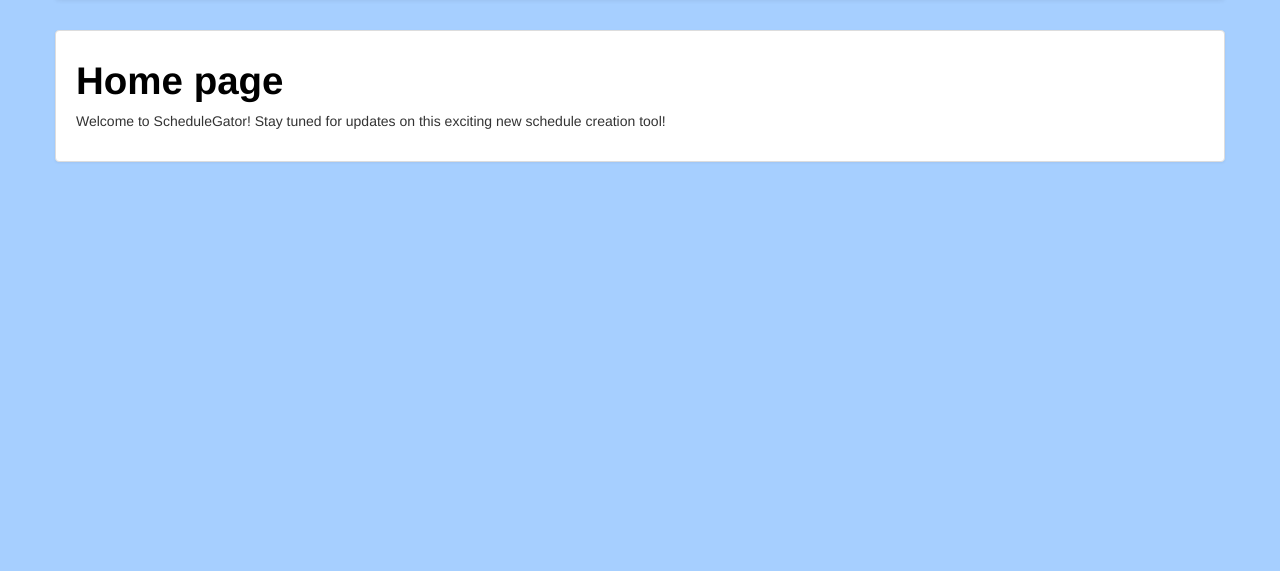
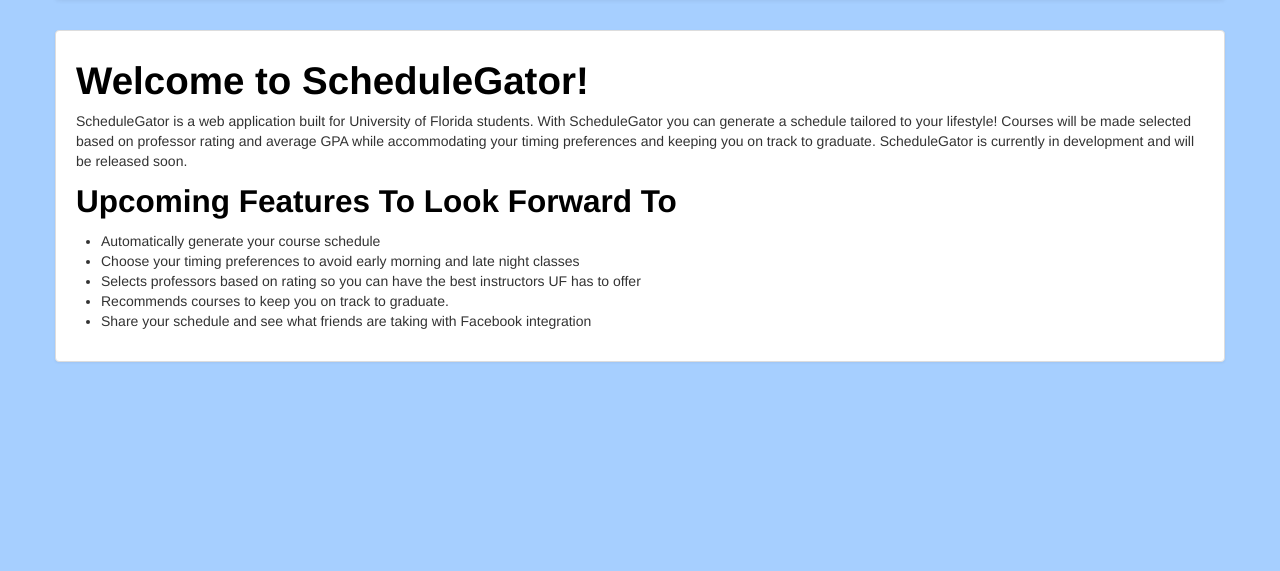
Before and after one commit to Fireworks/sGator, a Django app: page / in a window 1280 px wide. Shown: the part 67-638 px from the top of the page. Run offline with Django 3.2, Linux system fonts and the light colour scheme; parts of the project's set-up code (start-up, migrations or seed data) failed here and were passed over; some libraries are stand-ins or nearby versions.

Commit message:
temporary fluffy wuffy text for front page - make cooler later

```diff
--- a/templates/home.html
+++ b/templates/home.html
@@ -10,9 +10,17 @@
 }(document, 'script', 'facebook-jssdk'));</script>
 
 	<div class="thumbnail box">
-		<h1>Home page</h1>
-		<p>Welcome to ScheduleGator! Stay tuned for updates on this exciting new schedule creation tool!
-		</p>
+		<h1>Welcome to ScheduleGator!</h1>
+		<p>ScheduleGator is a web application built for University of Florida students. With ScheduleGator you can generate a schedule tailored to your lifestyle! Courses will be made selected based on professor rating and average GPA while accommodating your timing preferences and keeping you on track to graduate. ScheduleGator is currently in development and will be released soon. </p>
+
+		<h2> Upcoming Features To Look Forward To </h2>
+		<ul>
+			<li> Automatically generate your course schedule </li>
+			<li> Choose your timing preferences to avoid early morning and late night classes </li>
+			<li> Selects professors based on rating so you can have the best instructors UF has to offer </li>
+			<li> Recommends courses to keep you on track to graduate. </li>
+			<li> Share your schedule and see what friends are taking with Facebook integration </li>
+		</ul>
 		<div class="fb-like" data-href="http://schedulegator.com" data-width="The pixel width of the plugin" data-height="The pixel height of the plugin" data-colorscheme="light" data-layout="standard" data-action="like" data-show-faces="true" data-send="false"></div>
 	</div>
 {%endblock%}
```
